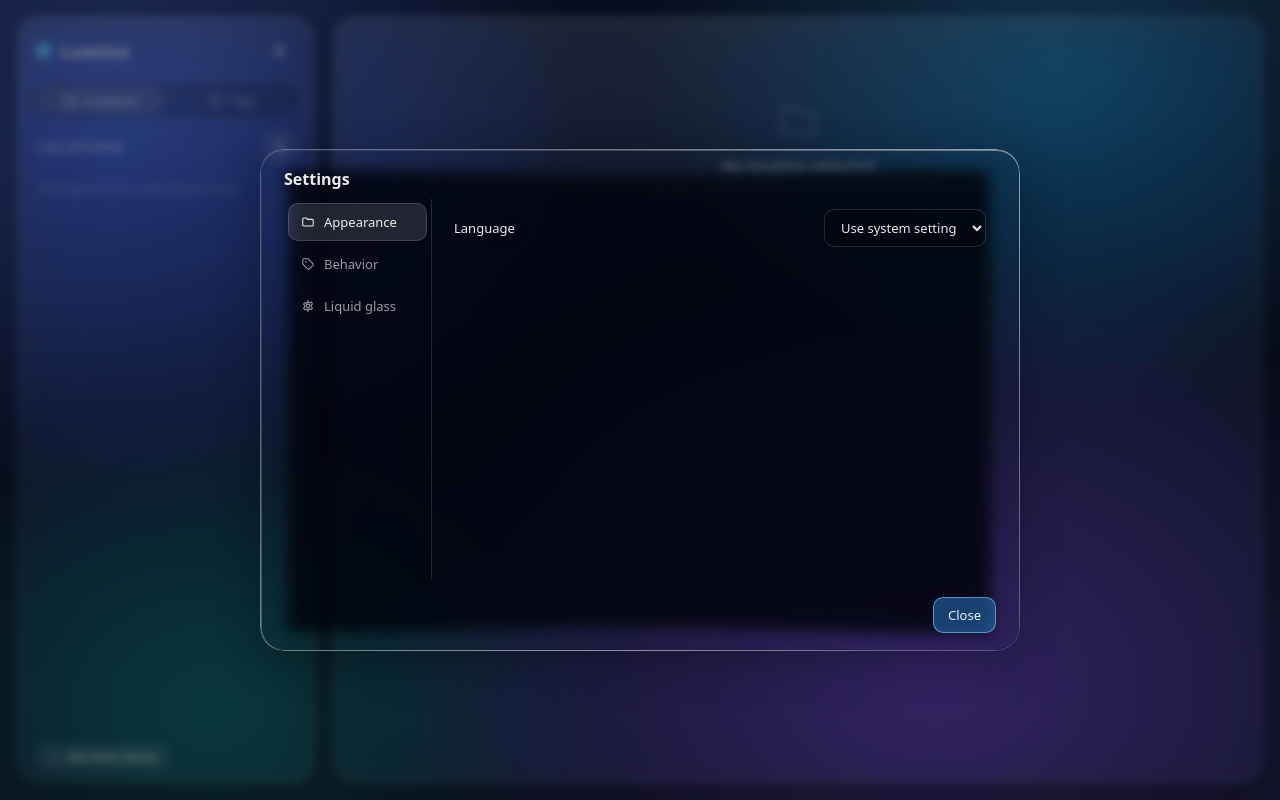
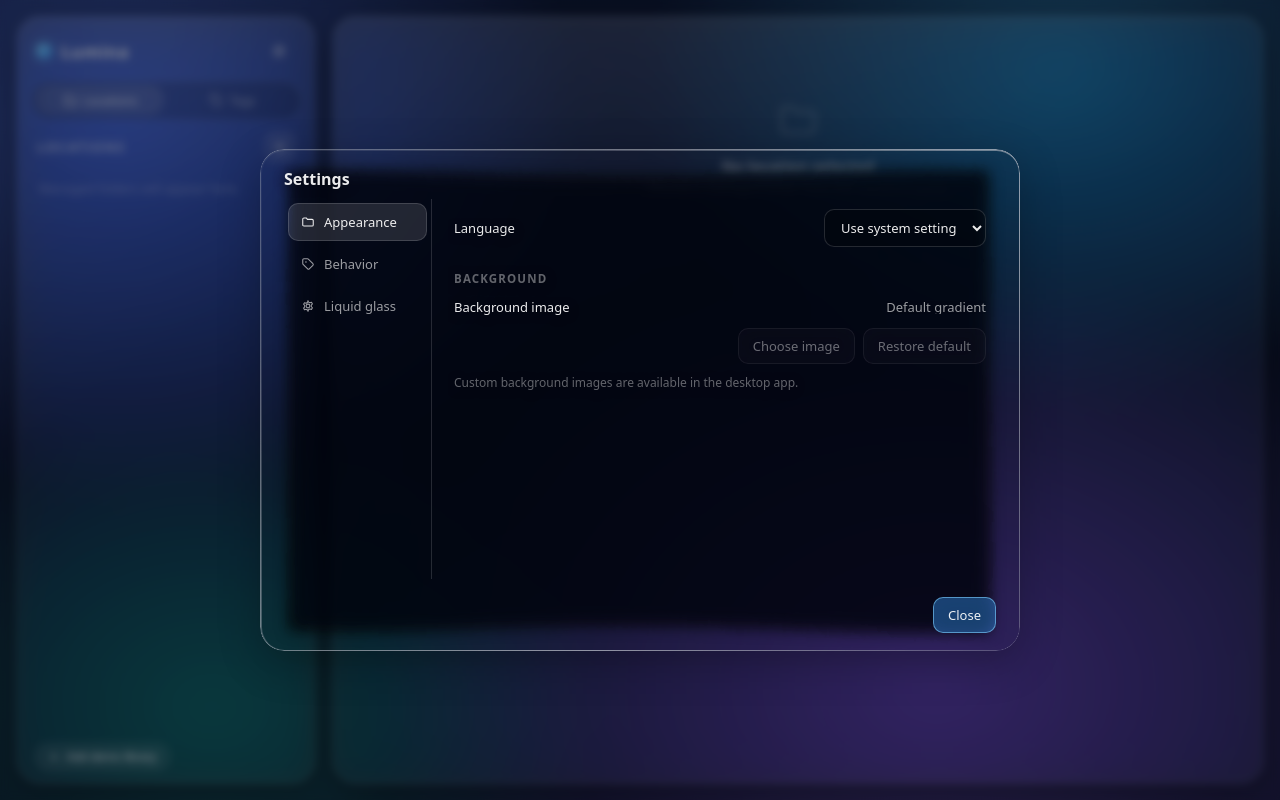
Before and after one commit to FelixHenrikChristian/Lumina, a React (Vite) app: page / in a window 1280 px wide. Both pictures are taken after a click on the button 279 px from the left and 51 px from the top of the page. Built offline with nearby package versions, Linux system fonts and the light colour scheme.

Commit message:
feat: 支持自定义背景图
- 新增 Electron 背景图选择、复制与内部协议加载
- 在外观设置中支持选择、恢复和持久化背景图
- 修复开发脚本端口等待地址并补充背景设置归一化测试

```diff
--- a/electron/preload.cjs
+++ b/electron/preload.cjs
@@ -3,6 +3,7 @@
 const { contextBridge, ipcRenderer } = require("electron");
 
 contextBridge.exposeInMainWorld("luminaNative", {
+  chooseWallpaper: () => ipcRenderer.invoke("lumina:chooseWallpaper"),
   pickFolder: () => ipcRenderer.invoke("lumina:pickFolder"),
   registerRoot: (rootPath) => ipcRenderer.invoke("lumina:registerRoot", rootPath),
   list: (dirPath) => ipcRenderer.invoke("lumina:list", dirPath),
--- a/package.json
+++ b/package.json
@@ -12,7 +12,7 @@
     "lint": "oxlint",
     "preview": "vite preview",
     "tauri": "tauri",
-    "app:dev": "concurrently -k -s first \"vite --port 5173 --strictPort\" \"wait-on tcp:127.0.0.1:5173 && cross-env VITE_DEV_SERVER_URL=http://localhost:5173 electron .\"",
+    "app:dev": "concurrently -k -s first \"vite --port 5173 --strictPort\" \"wait-on tcp:localhost:5173 && cross-env VITE_DEV_SERVER_URL=http://localhost:5173 electron .\"",
     "app:smoke": "cross-env LUMINA_SMOKE=1 electron .",
     "dist": "npm run build && electron-builder --win"
   },
--- a/src/App.tsx
+++ b/src/App.tsx
@@ -1,4 +1,4 @@
-import { useEffect, useState } from "react";
+import { useEffect, useState, type CSSProperties } from "react";
 import { useLumina, useT } from "./state/store";
 import { OverlayProvider } from "./components/overlays";
 import { LocationSidebar } from "./components/LocationSidebar";
@@ -16,8 +16,14 @@ const SIDEBAR_TABS: { view: SidebarView; labelKey: string; Icon: typeof FolderIc
 export default function App() {
   const t = useT();
   const sidebarView = useLumina((s) => s.settings.sidebarView);
+  const customWallpaper = useLumina((s) => s.settings.customWallpaper);
   const setSidebarView = useLumina((s) => s.setSidebarView);
   const [settingsOpen, setSettingsOpen] = useState(false);
+  const wallpaperStyle = customWallpaper
+    ? ({
+        "--lumina-wallpaper-image": `url(${JSON.stringify(customWallpaper.url)})`,
+      } as CSSProperties)
+    : undefined;
 
   // Restore the last session's location. FSA locations may still need a
   // permission grant; the explorer surfaces that as an error until the
@@ -29,7 +35,11 @@ export default function App() {
 
   return (
     <OverlayProvider>
-      <div className="lg-wallpaper" aria-hidden="true" />
+      <div
+        className={`lg-wallpaper${customWallpaper ? " has-custom-wallpaper" : ""}`}
+        style={wallpaperStyle}
+        aria-hidden="true"
+      />
       <div className="app-shell">
         <aside className="app-sidebar lg-panel">
           <div className="sidebar-brand">
--- a/src/components/SettingsDialog.tsx
+++ b/src/components/SettingsDialog.tsx
@@ -8,6 +8,7 @@ import {
 } from "../core/localization";
 import type { GlassConfig, GlassMode } from "../core/models";
 import { DEFAULT_GLASS_CONFIG } from "../core/models";
+import { isElectron, nativeApi } from "../fs/electronApi";
 import { GlassDialog } from "./overlays";
 import { FolderIcon, RefreshIcon, SettingsIcon, TagIcon } from "./icons";
 
@@ -60,7 +61,23 @@ function AppearancePane() {
   const t = useT();
   const settings = useLumina((s) => s.settings);
   const updateSettings = useLumina((s) => s.updateSettings);
+  const [wallpaperError, setWallpaperError] = useState<string | null>(null);
+  const canChooseWallpaper =
+    isElectron() && typeof window.luminaNative?.chooseWallpaper === "function";
+
+  const chooseWallpaper = async () => {
+    if (!canChooseWallpaper) return;
+    setWallpaperError(null);
+    try {
+      const wallpaper = await nativeApi().chooseWallpaper();
+      if (wallpaper) updateSettings({ customWallpaper: wallpaper });
+    } catch (error) {
+      setWallpaperError(t("WallpaperChooseFailed", message(error)));
+    }
+  };
+
   return (
+    <div className="settings-dialog-body">
       <section className="settings-section">
         <label className="settings-row">
           <span>{t("Language")}</span>
@@ -75,6 +92,42 @@ function AppearancePane() {
           </select>
         </label>
       </section>
+
+      <section className="settings-section">
+        <h3>{t("Background")}</h3>
+        <div className="settings-row wallpaper-row">
+          <span>{t("BackgroundImage")}</span>
+          <span className="settings-row-value">
+            {settings.customWallpaper?.name ?? t("BackgroundDefault")}
+          </span>
+        </div>
+        <div className="settings-action-row">
+          <button
+            type="button"
+            className="lg-button"
+            disabled={!canChooseWallpaper}
+            onClick={() => void chooseWallpaper()}
+          >
+            {t("ChooseBackgroundImage")}
+          </button>
+          <button
+            type="button"
+            className="lg-button"
+            disabled={!settings.customWallpaper}
+            onClick={() => {
+              setWallpaperError(null);
+              updateSettings({ customWallpaper: null });
+            }}
+          >
+            {t("RestoreDefaultBackground")}
+          </button>
+        </div>
+        {!canChooseWallpaper && (
+          <p className="settings-note">{t("DesktopWallpaperOnly")}</p>
+        )}
+        {wallpaperError && <p className="settings-error">{wallpaperError}</p>}
+      </section>
+    </div>
   );
 }
 
@@ -306,3 +359,7 @@ function GlassSlider({
     </label>
   );
 }
+
+function message(error: unknown): string {
+  return error instanceof Error ? error.message : String(error);
+}
--- a/src/core/localization.ts
+++ b/src/core/localization.ts
@@ -95,6 +95,13 @@ const en: Record<string, string> = {
   LanguageSystem: "Use system setting",
   LanguageEnglish: "English",
   LanguageChinese: "简体中文",
+  Background: "Background",
+  BackgroundImage: "Background image",
+  BackgroundDefault: "Default gradient",
+  ChooseBackgroundImage: "Choose image",
+  RestoreDefaultBackground: "Restore default",
+  DesktopWallpaperOnly: "Custom background images are available in the desktop app.",
+  WallpaperChooseFailed: "Could not use that background image: {0}",
   HideFileExtension: "Hide file extensions",
   ShowParentFolder: "Show parent folder in search results",
   SettingsAppearance: "Appearance",
@@ -201,6 +208,13 @@ const zh: Record<string, string> = {
   LanguageSystem: "使用系统设置",
   LanguageEnglish: "English",
   LanguageChinese: "简体中文",
+  Background: "背景",
+  BackgroundImage: "背景图",
+  BackgroundDefault: "默认渐变",
+  ChooseBackgroundImage: "选择图片",
+  RestoreDefaultBackground: "恢复默认",
+  DesktopWallpaperOnly: "自定义背景图仅在桌面版可用。",
+  WallpaperChooseFailed: "无法使用这张背景图：{0}",
   HideFileExtension: "隐藏文件扩展名",
   ShowParentFolder: "在搜索结果中显示上级文件夹",
   SettingsAppearance: "外观",
--- a/src/core/models.ts
+++ b/src/core/models.ts
@@ -67,6 +67,11 @@ export interface GlassConfig {
   readonly overLight: boolean;
 }
 
+export interface CustomWallpaper {
+  readonly url: string;
+  readonly name: string;
+}
+
 export const DEFAULT_GLASS_CONFIG: GlassConfig = {
   mode: "standard",
   displacementScale: 64,
@@ -110,6 +115,15 @@ export function normalizeGlassConfig(value: Partial<GlassConfig> | undefined): G
   };
 }
 
+export function normalizeCustomWallpaper(value: unknown): CustomWallpaper | null {
+  if (!value || typeof value !== "object") return null;
+  const raw = value as Partial<CustomWallpaper>;
+  const url = typeof raw.url === "string" ? raw.url.trim() : "";
+  const name = typeof raw.name === "string" ? raw.name.trim() : "";
+  if (!url || !name) return null;
+  return { url, name };
+}
+
 export interface DisplaySettings {
   readonly language: string; // 'system' | 'en-US' | 'zh-Hans'
   readonly hideFileExtension: boolean;
@@ -117,6 +131,7 @@ export interface DisplaySettings {
   readonly gridSize: number; // zoom level index 0..5
   readonly sidebarView: SidebarView;
   readonly glass: GlassConfig;
+  readonly customWallpaper: CustomWallpaper | null;
 }
 
 export const DEFAULT_DISPLAY_SETTINGS: DisplaySettings = {
@@ -126,6 +141,7 @@ export const DEFAULT_DISPLAY_SETTINGS: DisplaySettings = {
   gridSize: 2,
   sidebarView: "locations",
   glass: DEFAULT_GLASS_CONFIG,
+  customWallpaper: null,
 };
 
 export interface FileItem {
--- a/src/core/stores.ts
+++ b/src/core/stores.ts
@@ -1,5 +1,9 @@
 import type { AppState, DisplaySettings, Location, TagGroup } from "./models";
-import { DEFAULT_DISPLAY_SETTINGS, normalizeGlassConfig } from "./models";
+import {
+  DEFAULT_DISPLAY_SETTINGS,
+  normalizeCustomWallpaper,
+  normalizeGlassConfig,
+} from "./models";
 import { normalizeLanguage } from "./localization";
 
 // Web replacement for the %LocalAppData%\Lumina JSON stores. Same camelCase
@@ -44,6 +48,7 @@ export function loadDisplaySettings(): DisplaySettings {
     sidebarView: settings.sidebarView === "tags" ? "tags" : "locations",
     // Clamp persisted glass configs (partial or hand-edited) to valid ranges.
     glass: normalizeGlassConfig(settings.glass),
+    customWallpaper: normalizeCustomWallpaper(settings.customWallpaper),
   };
 }
 
--- a/src/fs/electronApi.ts
+++ b/src/fs/electronApi.ts
@@ -1,5 +1,7 @@
 // Typed view of the API exposed by electron/preload.cjs. Present only when
 // the app runs inside Electron.
+import type { CustomWallpaper } from "../core/models";
+
 export interface NativeEntry {
   readonly name: string;
   readonly path: string; // absolute Windows path
@@ -10,6 +12,7 @@ export interface NativeEntry {
 }
 
 export interface LuminaNativeApi {
+  chooseWallpaper(): Promise<CustomWallpaper | null>;
   pickFolder(): Promise<{ path: string; name: string } | null>;
   registerRoot(rootPath: string): Promise<boolean>;
   list(dirPath: string): Promise<NativeEntry[]>;
--- a/src/index.css
+++ b/src/index.css
@@ -59,6 +59,14 @@ body {
   background-image: radial-gradient(rgba(255, 255, 255, 0.045) 1px, transparent 1px);
   background-size: 3px 3px;
   mix-blend-mode: overlay;
+}
+
+.lg-wallpaper.has-custom-wallpaper {
+  background:
+    linear-gradient(rgba(4, 8, 20, 0.42), rgba(4, 8, 20, 0.62)),
+    var(--lumina-wallpaper-image) center / cover no-repeat,
+    linear-gradient(160deg, var(--lg-bg-1), var(--lg-bg-0) 60%);
+  animation: none;
 }
 
 @keyframes lg-drift {
@@ -1349,6 +1357,43 @@ select.lg-input option {
   cursor: pointer;
 }
 
+.settings-row-value {
+  min-width: 0;
+  max-width: 260px;
+  overflow: hidden;
+  text-align: right;
+  text-overflow: ellipsis;
+  white-space: nowrap;
+  color: var(--lg-text-dim);
+}
+
+.wallpaper-row {
+  cursor: default;
+}
+
+.settings-action-row {
+  display: flex;
+  flex-wrap: wrap;
+  gap: 8px;
+  justify-content: flex-end;
+  padding: 6px;
+}
+
+.settings-note,
+.settings-error {
+  margin: 4px 6px 0;
+  font-size: 12px;
+  line-height: 1.45;
+}
+
+.settings-note {
+  color: var(--lg-text-faint);
+}
+
+.settings-error {
+  color: var(--lg-danger);
+}
+
 .settings-row select {
   max-width: 170px;
 }
```
Also changed, not shown: electron/main.cjs (+72 -1 lines), 1 other file (tests, documents, lock files or other folders). Lines whose indentation alone changed are shown as unchanged.
